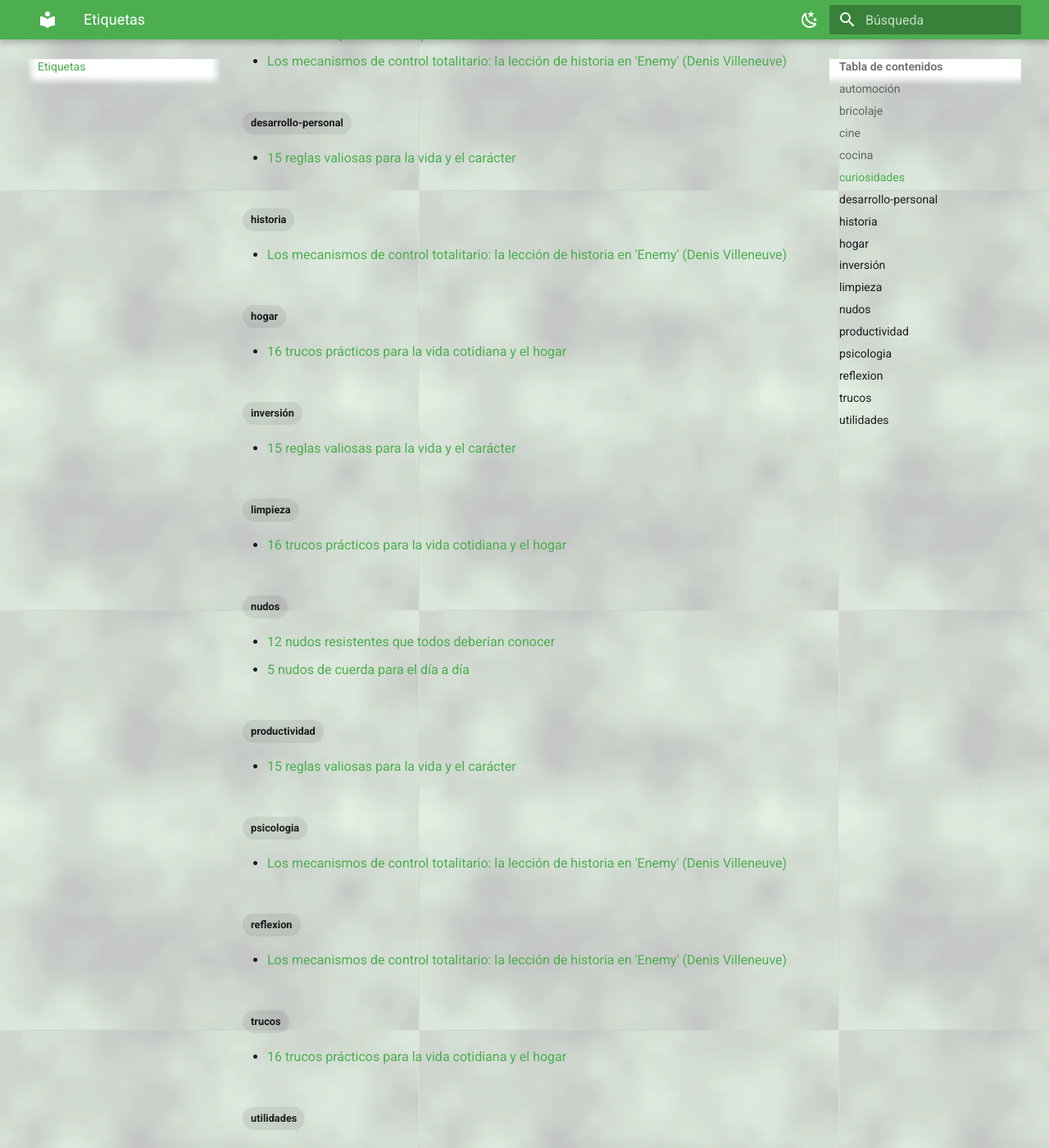
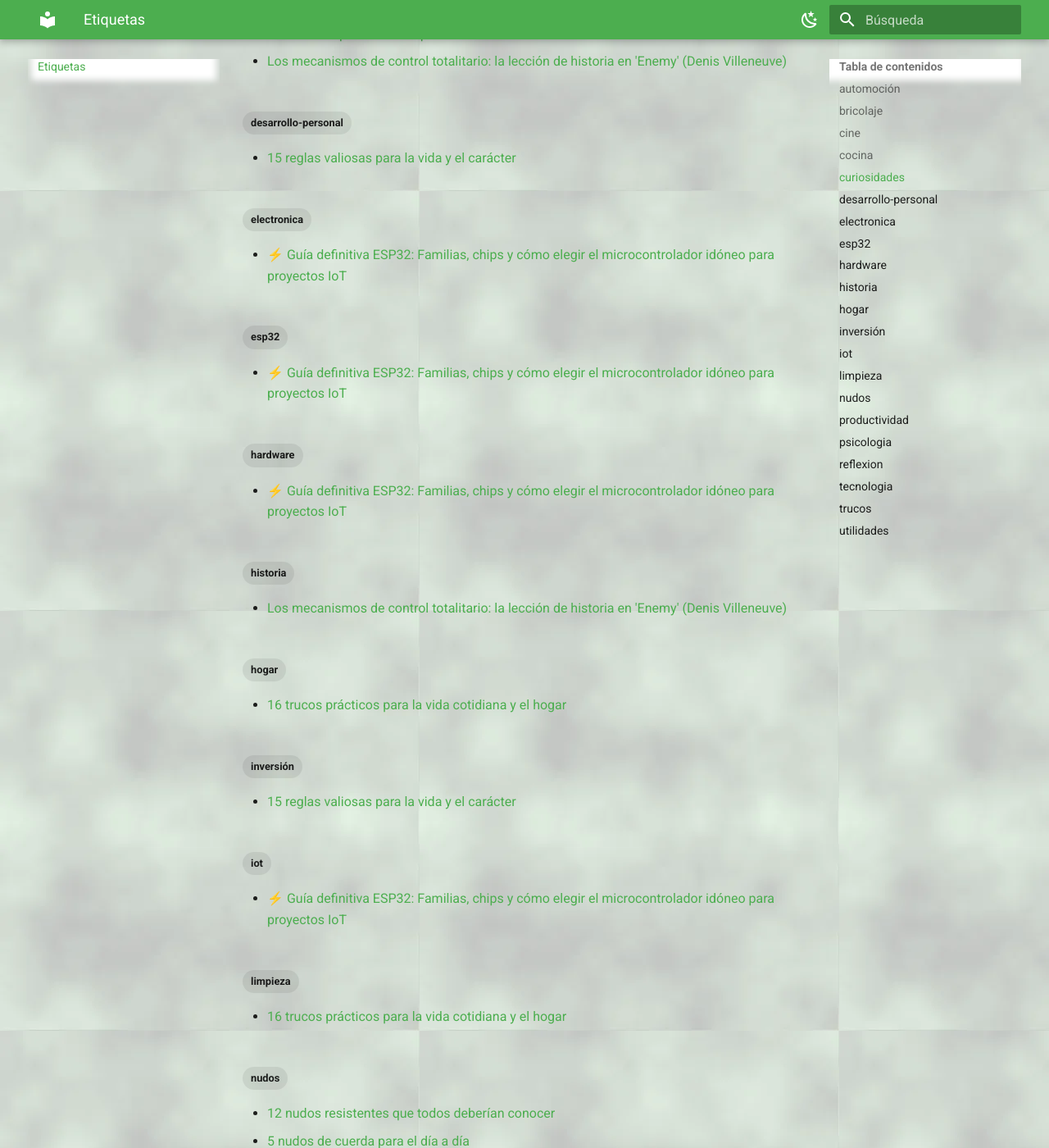
Before and after one commit to mosqueteroweb/Salud, an MkDocs documentation site: the page built from docs/tags.md, in a window 1280 px wide and 1400 px high, scrolled down 791 px. Shown: the whole window at 82% size. Built offline with MkDocs 1.6.1 and Material for MkDocs 9.7.7, drawn with Linux system fonts in a browser that asks for light colours; some of the changed lines change nothing that is shown; some of the changed text lies outside the part shown.

Commit message:
docs(utilidades): anadir articulo guia definitiva ESP32 para proyectos IoT con video embebido

````diff
--- /dev/null
+++ b/docs/utilidades/guia-definitiva-esp32-que-elegir.md
@@ -0,0 +1,110 @@
+---
+tags:
+  - utilidades
+  - tecnologia
+  - iot
+  - esp32
+  - hardware
+  - electronica
+---
+
+# ⚡ Guía definitiva ESP32: Familias, chips y cómo elegir el microcontrolador idóneo para proyectos IoT
+
+Elegir una placa de desarrollo basada en **ESP32** para un proyecto de IoT (Internet de las Cosas) o domótica puede resultar abrumador ante la enorme cantidad de variantes, siglas y formatos disponibles. Escoger al azar o sin conocer las características clave suele traducirse en falta de pines GPIO, memoria flash insuficiente para el firmware, protocolos de radio incompatibles o sobrecostes innecesarios.
+
+Esta guía desglosa la anatomía de los ESP, todas las familias existentes explicadas de forma práctica, los criterios para evaluar tus necesidades y las herramientas oficiales de selección.
+
+---
+
+## 🧭 Los tres niveles: ¿Qué estás comprando exactamente?
+
+Antes de adquirir cualquier componente, es fundamental distinguir los tres niveles de integración:
+
+```
+  [ 1. Chip / Silicio ]
+          ↓ (añade flash, antena RF, cristal)
+  [ 2. Módulo (ej. ESP-WROOM-32) ]
+          ↓ (añade USB-UART, regulador 3.3V, pines accesibles)
+  [ 3. Placa de desarrollo (Development Board) ]
+```
+
+1. **El Chip (Silicio)**: Es el microcontrolador puro (CPU, SRAM interna y periféricos como ADC, DAC, SPI, I2C, UART). No es *plug-and-play*: requiere memoria Flash externa, circuitería de alimentación desacoplada, osciladores de reloj y un diseño meticuloso de la antena de radiofrecuencia (RF).
+2. **El Módulo (ej. ESP-WROOM-32, ESP32-WROVER)**: Es el chip montado en una pequeña placa metálica apantallada que ya integra la memoria Flash, componentes pasivos y una antena PCB o conector IPEX/u.FL certificado. Es el formato utilizado para integrar en PCBs finales de productos comerciales.
+3. **La Placa de Desarrollo (DevKit)**: Incluye el módulo junto con el conversor USB-Serie para programación directa, regulador de voltaje a 3.3V, botones de Boot/Reset y regletas de pines accesibles para prototipado en *breadboard*.
+
+---
+
+## 🔬 Comparativa de familias y procesadores ESP
+
+Espressif ha diversificado su catálogo en diferentes ramas arquitectónicas (Xtensa y RISC-V) según el propósito del proyecto:
+
+| Familia / Chip | Arquitectura | Conectividad inalámbrica | Especialidad y puntos clave |
+|---|---|---|---|
+| **ESP8266** | Xtensa monocúcleo | Wi-Fi 4 (2.4 GHz) | El precursor histórico. Muy económico (~1–2 €), ideal para relés simples, pero muy limitado en pines GPIO y memoria. |
+| **ESP32 (Clásico)** | Xtensa Dual-Core 240 MHz | Wi-Fi 4 + Bluetooth 4.2 / BLE | El estándar todoterreno. Alta potencia, abundantes GPIOs y soporte universal en Arduino, ESP-IDF y MicroPython. |
+| **ESP32-S2** | Xtensa Single-Core | Wi-Fi 4 (Sin Bluetooth) | Enfocado en seguridad por hardware y soporte de USB OTG nativo. |
+| **ESP32-S3** | Xtensa Dual-Core + Vector Instructions | Wi-Fi 4 + Bluetooth 5 (BLE) | **El más potente para Edge AI**: instrucciones vectoriales para visión artificial (cámaras), reconocimiento de voz y audio. |
+| **ESP32-C2 / C3** | RISC-V Single-Core | Wi-Fi 4 + BLE 5.0 | Sustituto moderno y ultraeficiente del ESP8266. Muy bajo consumo y coste optimizado. |
+| **ESP32-C5** | RISC-V | **Wi-Fi 6 (Dual Band 2.4 GHz y 5 GHz)** + BLE | Diseñado para entornos inalámbricos densos y saturados gracias a la banda de 5 GHz. |
+| **ESP32-C6** | RISC-V | Wi-Fi 6 (2.4 GHz) + BLE 5 + **Zigbee / Thread / Matter** | **El rey de la domótica moderna** y Smart Home. Compatible con el estándar Matter para ecosistemas Apple Home, Google y Alexa. |
+| **ESP32-H2** | RISC-V | **BLE 5 + Zigbee / Thread / Matter (Sin Wi-Fi)** | Ultrabajo consumo para nodos de sensores a batería en redes malladas (Mesh). Al prescindir de Wi-Fi ahorra gran consumo energético. |
+| **ESP32-P4** | RISC-V Dual-Core 400 MHz (Alta potencia) | **Sin radio integrada** | Procesador HMI de alto rendimiento para pantallas táctiles complejas, codificación de vídeo y procesamiento local intensivo. |
+
+---
+
+## 🛠️ Tipos de placas y ecosistemas según tu proyecto
+
+### 1. Placas sueltas estándar para prototipado
+* **NodeMCU / Wemos D1 Mini (ESP8266)**: Para proyectos sencillos de automatización económica.
+* **ESP32 DevKitC / ESP32 NodeMCU**: Las placas universales más populares.
+    > ⚠️ **Atención al pinout**: Placas aparentemente idénticas de distintos fabricantes pueden tener distribuciones de pines (pinout) totalmente distintas. Confirma siempre el esquema antes de alimentar.
+
+### 2. Formato ultra compacto (Miniaturización)
+* **Seeed Studio XIAO (XIAO ESP32-C3 / XIAO ESP32-S3)**: Tamaño minúsculo con contactos almenados, antena integrada y almohadillas para soldar directamente a placas base o meter en carcasas compactas.
+
+### 3. Redes de largo alcance (LoRa)
+* **Heltec Automation / LilyGO T-Beam**: Incorporan módulos de radio LoRa/LoRaWAN, pantalla OLED integrada y gestión de batería Li-Ion 18650 para telemetría a kilómetros de distancia sin cobertura de red.
+
+### 4. Proyectos con Cámara y Visión
+* **ESP32-CAM**: Solución directa y económica con sensor OV2640 o OV3660 integrado, ranura para tarjeta microSD y antena externa. Ahorra semanas de cableado y diseño analógico.
+
+### 5. Ecosistemas modulares y Plug & Play
+* **M5Stack (Core, StickC, Atom)**: Microcontroladores encapsulados en carcasas de alta calidad con pantalla TFT, batería, IMU y conectores Groove/I2C. Ideales para demos comerciales, entornos educativos o prototipos inmediatos sin soldador.
+* **Qwiic (SparkFun) / Grove (Seeed Studio)**: Sistemas de conexión rápida por cable I2C sin herramientas.
+
+---
+
+## 📋 Lista de verificación (Checklist) para no equivocarte al comprar
+
+Antes de añadir una placa al carrito, responde a estas 5 preguntas:
+
+1. **¿Qué periféricos y cuántos pines útiles necesitas?**
+   Verifica no solo el número total de pines, sino si necesitas pines analógicos (ADC), buses I2C, SPI o interfaces táctiles capacitivas.
+2. **¿Cuánta memoria requiere tu firmware?**
+   Proyectos con servidores web locales, dashboards enriquecidos o Bluetooth suelen requerir al menos 4 MB de Flash. Si trabajas con gráficos o audio, busca variantes con **PSRAM** (como los módulos WROVER o S3).
+3. **¿Qué protocolo de comunicación inalámbrica vas a usar?**
+   - Domótica estándar con router: **Wi-Fi 4 / Wi-Fi 6**.
+   - Integración nativa domótica: **ESP32-C6 (Matter / Thread / Zigbee)**.
+   - Nodos a batería sin Wi-Fi: **ESP32-H2**.
+   - Larga distancia en campo abierto: **LoRa (Heltec / LilyGO)**.
+4. **¿Alimentación a red o a batería?**
+   Si va a funcionar con batería, examina los modos de reposo (*Deep Sleep*) y la corriente de fuga del regulador de voltaje lineal de la placa de desarrollo.
+5. **¿Requiere interfaz gráfica o pantalla táctil?**
+   Elige placas con pantalla integrada (tipo ESP32 HMI) para evitar montajes complejos de bus SPI y controladores paralelos.
+
+---
+
+## 🧰 Herramientas oficiales recomendadas
+
+* **Espressif CDP (Centralized Documentation Platform)**: Portal unificado de Espressif ([cdp.espressif.com](https://cdp.espressif.com/)) con datasheets, notas de aplicación técnicas y guías de migración entre familias.
+* **Espressif Product Selector**: Selector interactivo de chips donde puedes filtrar por cantidad de pines, frecuencia, memoria Flash/RAM, soporte de protocolos de radio y rango de temperatura de trabajo.
+
+---
+
+## 🎥 Vídeo explicativo completo
+
+<div style="position: relative; padding-bottom: 56.25%; height: 0; overflow: hidden; max-width: 100%; margin-bottom: 1.5rem;">
+  <iframe src="https://www.youtube-nocookie.com/embed/wPhYMOofS4M" style="position: absolute; top: 0; left: 0; width: 100%; height: 100%; border: 0;" allow="accelerometer; autoplay; clipboard-write; encrypted-media; gyroscope; picture-in-picture" allowfullscreen></iframe>
+</div>
+
+**Canal:** [IoT Lab](https://www.youtube.com/@iotlaboficial) — *Guía Definitiva ESP32 2026: Qué ESP32 elegir para tu proyecto*.
--- a/docs/utilidades/index.md
+++ b/docs/utilidades/index.md
@@ -248,6 +248,14 @@
 
     [:octicons-arrow-right-24: Leer](como-cambiar-nombre-correo-gmail.md)
 
+- [__Guía definitiva ESP32: Familias y elección IoT__](guia-definitiva-esp32-que-elegir.md)
+
+    ---
+
+    Comparativa completa de microcontroladores ESP32 (S3, C3, C6, H2, P4), módulos y criterios para acertar en tu proyecto.
+
+    [:octicons-arrow-right-24: Leer](guia-definitiva-esp32-que-elegir.md)
+
 </div>
 
 ## Otros
````
Also changed, not shown: docs/img/guia-esp32-2026.jpg (added), docs/utilidades/.pages.
